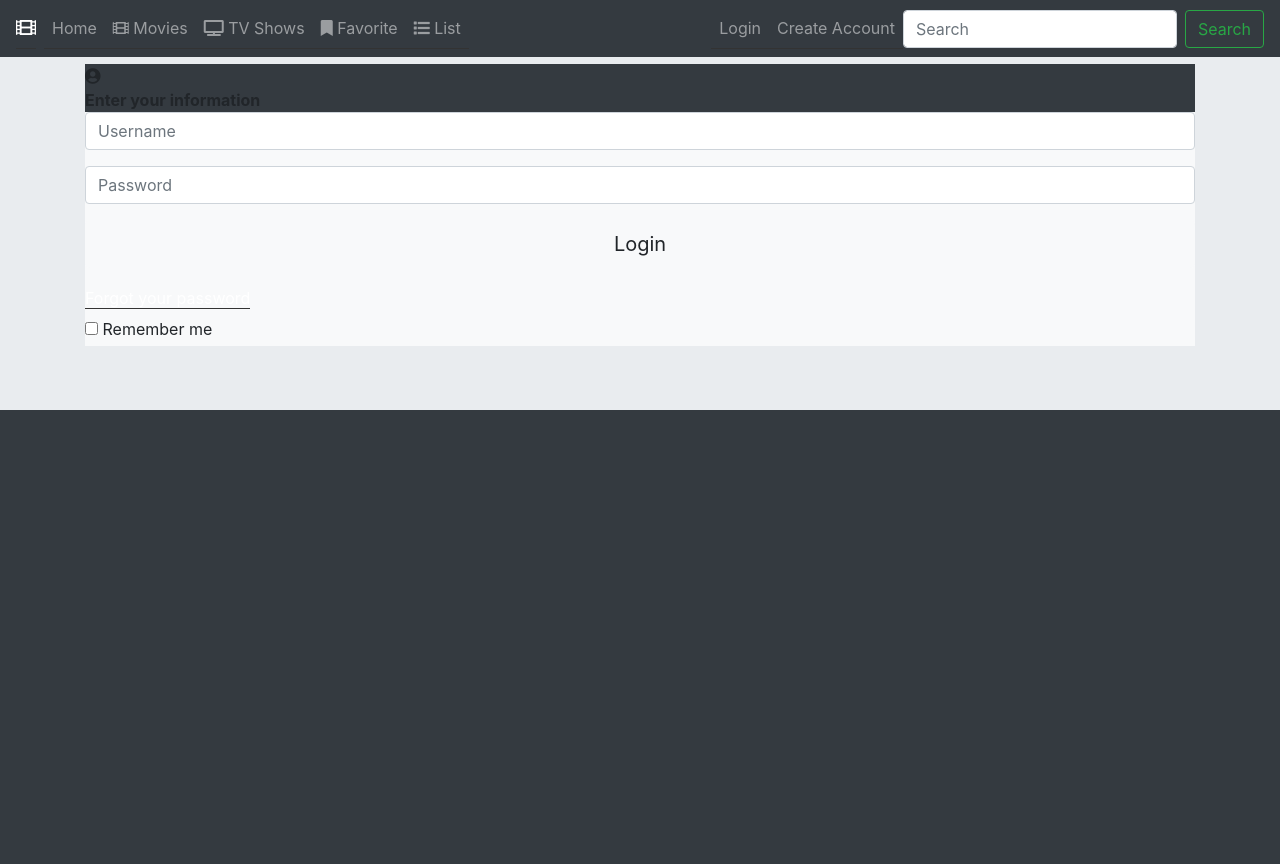
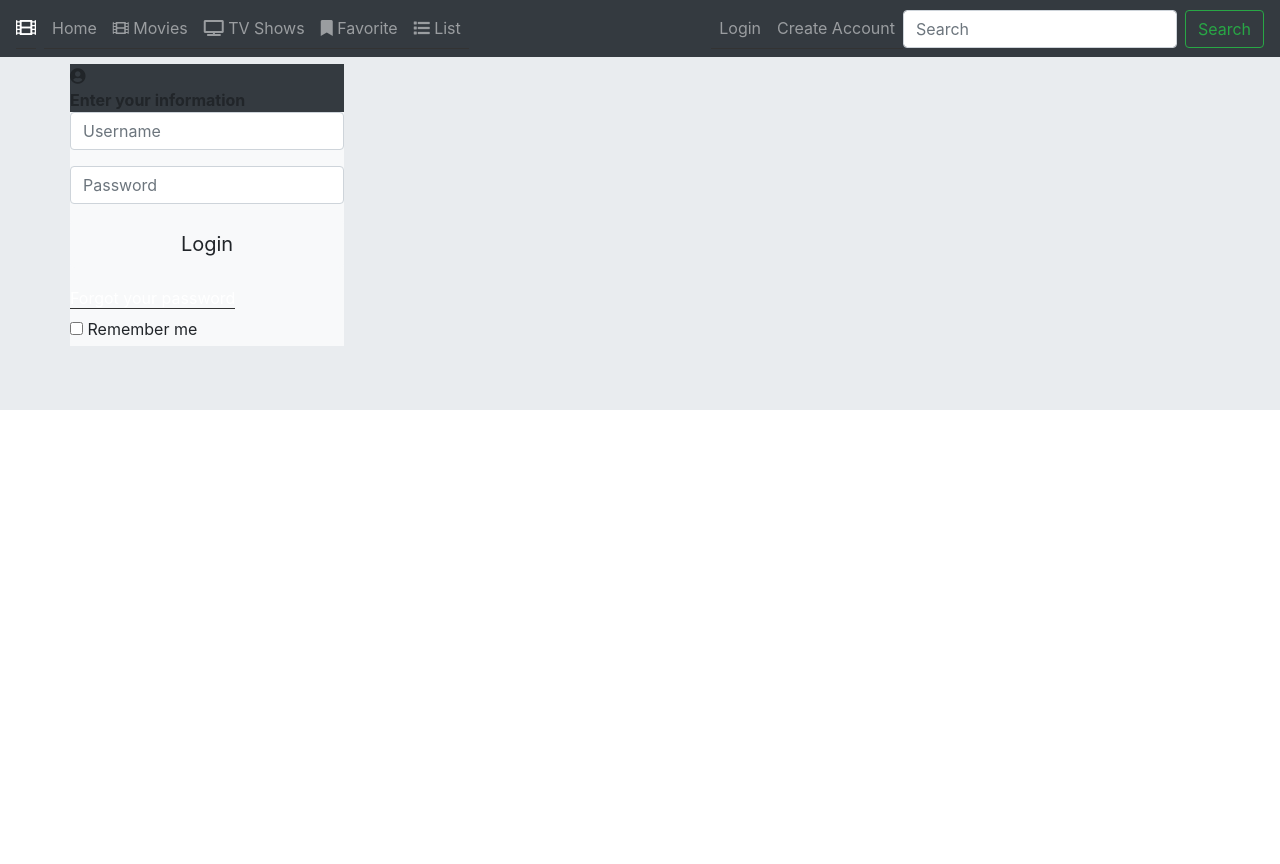
Before and after one commit to Moses-Tumu/GLO-2005, a Flask app: page /login in a window 1280 px wide; the page is wider, and only the part inside the window is pictured. After the commit the page ends 410 px from the top of that part, so only its background shows below. Run offline with Flask 2, Linux system fonts and the light colour scheme; some libraries are stand-ins or nearby versions.

Commit message:
Login modif

```diff
--- a/app/templates/login.html
+++ b/app/templates/login.html
@@ -1,15 +1,13 @@
 {% extends "index.html" %}
 {% block content %}
-<div id="particles-js"></div>
-<body class="login bg-dark">
-	<div class="container">
-		<div class="login-container-wrapper clearfix bg-dark">
+
+		<div class="login-container-wrapper bg-dark">
 			<div class="logo">
                 <i class="fas fa-user-circle"></i>
 			</div>
 			<div><strong>Enter your information</strong></div>
 
-			<form class="form-horizontal bg-light" action="/login" method="POST">
+			<form class="form-vertical bg-light" action="/login" method="POST">
 				<div class="form-group relative">
 					<input class="form-control input-lg" placeholder="Username" name="username" required>
 				</div>
@@ -28,7 +26,4 @@
 
 			</form>
 		</div>
-
-	</div>
-  </body>
 {% endblock content %}
```
